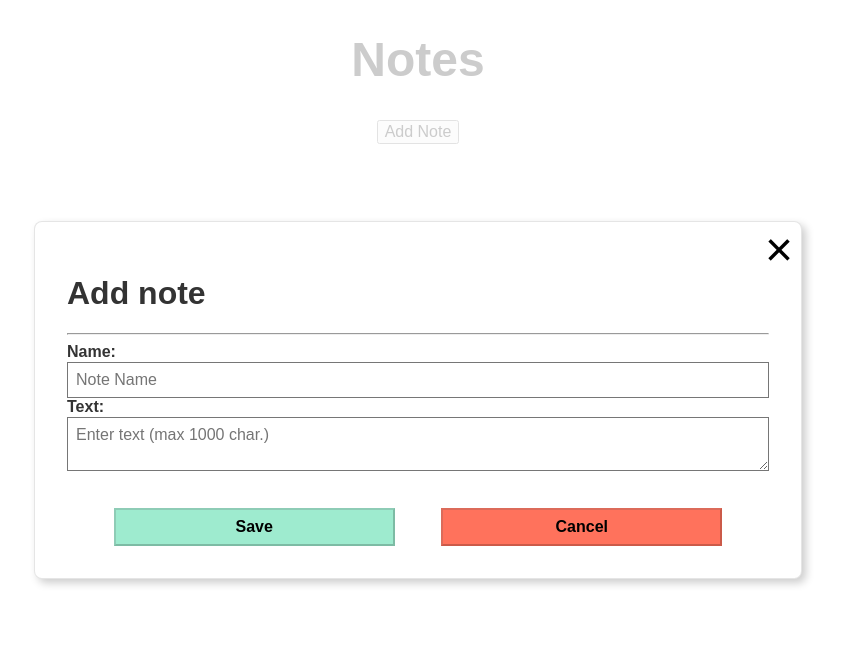
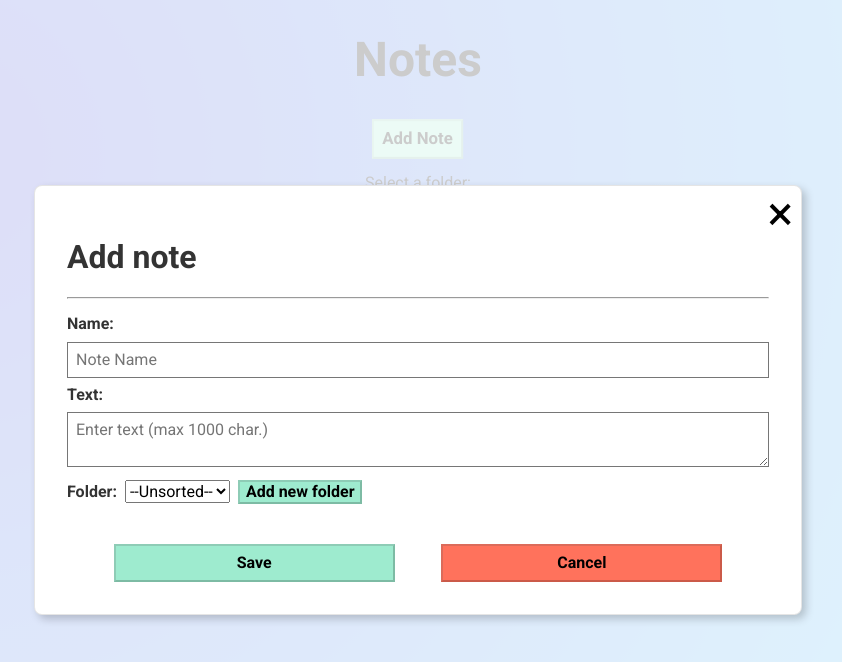
Before and after one commit to Dune24/notes-react-pwa, a React (Create React App) app: page / in a window 1280 px wide. Both pictures are taken after a click on the button "Add Note". Shown: the top 662 px of the page, without its empty margins (222-1064 px from the left). Built offline with nearby package versions, Linux system fonts and the light colour scheme.

Commit message:
NRP-12 Implement note folders

```diff
--- a/public/index.html
+++ b/public/index.html
@@ -15,6 +15,8 @@
     <meta name="viewport" content="width=device-width, initial-scale=1" />
     <meta name="Notes React App" content="Notes"/>
     <meta name="description" content="Note Progressive Web App made with React">
+    <link rel="stylesheet" href="https://fonts.googleapis.com/css?family=Roboto:300,400,500,700&display=swap"
+/>
     <title>Notes React App</title>
   </head>
   <body>
--- a/src/App.js
+++ b/src/App.js
@@ -14,6 +14,9 @@ class App extends Component {
       noteData: "",
       renderNote: true,
       notesArray: [],
+      notesFolders: ["--Unsorted--"],
+      visibleFolder: "--Unsorted--",
+      showAllFolders: true,
     };
   }
 
@@ -31,13 +34,24 @@ class App extends Component {
           id: parsedLocalStObj.id,
           name: parsedLocalStObj.name,
           data: parsedLocalStObj.data,
+          folder: parsedLocalStObj.folder,
           renderNote: true,
         });
       });
       arrayWithOldNotes.sort((a, b) => parseFloat(a.id) - parseFloat(b.id));
+
+      let oldFolders = [];
+
+      for (let note of arrayWithOldNotes) {
+        if (!this.state.notesFolders.includes(note.folder)) {
+          oldFolders.push(note.folder);
+        }
+      }
+
       this.setState({
         notesArray: arrayWithOldNotes,
         noteId: arrayWithOldNotes.length,
+        notesFolders: [...this.state.notesFolders, ...new Set(oldFolders)],
       });
     } else {
       return;
@@ -57,10 +71,16 @@ class App extends Component {
       noteId: note.id + 1,
       isModalOpen: false,
     });
+    if (!this.state.notesFolders.includes(note.folder)) {
+      this.setState({
+        notesFolders: [...this.state.notesFolders, note.folder],
+      });
+    }
     let localStObj = {
       name: note.name,
       data: note.data,
       id: note.id,
+      folder: note.folder,
     };
     localStorage.setItem(`Note ${note.id}`, JSON.stringify(localStObj));
   };
@@ -75,10 +95,16 @@ class App extends Component {
         newNotesArray.push(this.state.notesArray[i]);
       }
     }
+    if (!this.state.notesFolders.includes(noteToUpdate.folder)) {
+      this.setState({
+        notesFolders: [...this.state.notesFolders, noteToUpdate.folder],
+      });
+    }
     let localStObj = {
       name: noteToUpdate.name,
       data: noteToUpdate.data,
       id: noteToUpdate.id,
+      folder: noteToUpdate.folder,
     };
     localStorage.setItem(`Note ${noteToUpdate.id}`, JSON.stringify(localStObj));
 
@@ -100,13 +126,38 @@ class App extends Component {
     this.setState({ notesArray: newNotesArray });
   };
 
+  onFolderChange = (event) => {
+    if (event.target.value !== "--Unsorted--") {
+      this.setState({
+        visibleFolder: event.target.value,
+        showAllFolders: false,
+      });
+    } else {
+      this.setState({
+        showAllFolders: true,
+      });
+    }
+  };
+
   render() {
-    const { isModalOpen, notesArray, noteId } = this.state;
+    const {
+      isModalOpen,
+      notesArray,
+      noteId,
+      notesFolders,
+      showAllFolders,
+      visibleFolder,
+    } = this.state;
     return (
       <div className="App">
         <header className="tc">
-          <h1 className="f1">Notes</h1>
-          <button onClick={this.toggleModal}>Add Note</button>
+          <h1 className="f1 tc">Notes</h1>
+          <button
+            onClick={this.toggleModal}
+            className="b pa2 grow pointer bg-light-green b--black-20"
+          >
+            Add Note
+          </button>
         </header>
         {this.state.isModalOpen && (
           <Modal>
@@ -115,12 +166,36 @@ class App extends Component {
               NoteSave={this.onNoteSave}
               isModalOpen={isModalOpen}
               id={noteId}
+              notesFolders={notesFolders}
             />
           </Modal>
         )}
-        <div>
+        <div id="folder-container">
+          <div className="tc pt3 pb3">
+            <label htmlFor="folder-select" className="dib mb3">
+              Select a folder:
+            </label>
+            <br />
+            <select
+              name="folders"
+              id="folder-select"
+              onChange={this.onFolderChange}
+            >
+              <option value="--Unsorted--">Select folder</option>
+              {this.state.notesFolders.map((folder) => {
+                return (
+                  <option value={folder} key={folder}>
+                    {folder}
+                  </option>
+                );
+              })}
+            </select>
+          </div>
           <NoteList
             notes={notesArray}
+            notesFolders={notesFolders}
+            visibleFolder={visibleFolder}
+            showAllFolders={showAllFolders}
             onNoteDelete={this.onNoteDelete}
             onNoteUpdate={this.onNoteUpdate}
           />
--- a/src/components/NoteAdd/NoteAdd.js
+++ b/src/components/NoteAdd/NoteAdd.js
@@ -8,6 +8,8 @@ class NoteAdd extends React.Component {
       name: "",
       data: "",
       id: 0,
+      folder: "--Unsorted--",
+      newFolderEdit: false,
     };
   }
 
@@ -29,6 +31,12 @@ class NoteAdd extends React.Component {
     return largestNum;
   };
 
+  onAddNewFolder = () => {
+    this.setState({
+      newFolderEdit: true,
+    });
+  };
+
   onInputChange = (event) => {
     switch (event.target.name) {
       case "note-name":
@@ -36,6 +44,9 @@ class NoteAdd extends React.Component {
         break;
       case "note-data":
         this.setState({ data: event.target.value });
+        break;
+      case "note-folder":
+        this.setState({ folder: event.target.value });
         break;
       default:
         return;
@@ -47,6 +58,7 @@ class NoteAdd extends React.Component {
       name: this.state.name,
       data: this.state.data,
       id: this.state.id,
+      folder: this.state.folder,
       renderNote: true,
     });
     this.setState({ id: this.state.id + 1 });
@@ -56,14 +68,14 @@ class NoteAdd extends React.Component {
     const { toggleModal } = this.props;
     return (
       <div className="note-modal">
-        <article className="br3 ba bg-white b--black-10 w-100 w-75-m mw7 shadow-5 center">
+        <article className="br3 ba bg-white b--black-10 w-100 w-75-m mw7 shadow-5 center ">
           <div className="modal-close fr pr2" onClick={toggleModal}>
             &times;
           </div>
           <main className="pa4 black-80 w-100">
             <h1>Add note</h1>
             <hr />
-            <label className="mt2 fw6" htmlFor="note-name">
+            <label className="fw6 dib pt2 pb2" htmlFor="note-name">
               Name:
             </label>
             <input
@@ -75,7 +87,7 @@ class NoteAdd extends React.Component {
               minLength="4"
               maxLength="75"
             ></input>
-            <label className="mt2 fw6" htmlFor="note-data">
+            <label className="fw6 dib pt2 pb2" htmlFor="note-data">
               Text:
             </label>
             <textarea
@@ -85,6 +97,39 @@ class NoteAdd extends React.Component {
               placeholder="Enter text (max 1000 char.)"
               maxLength="1000"
             ></textarea>
+            <label className="fw6 dib pt2 pb2 pr2" htmlFor="note-folder">
+              Folder:
+            </label>
+            <select
+              name="note-folder"
+              id="note-folder"
+              onChange={this.onInputChange}
+            >
+              {this.props.notesFolders.map((folder) => {
+                return (
+                  <option value={folder} key={folder}>
+                    {folder}
+                  </option>
+                );
+              })}
+            </select>
+            <button
+              className="b grow ma2 bg-light-green b--black-20"
+              onClick={this.onAddNewFolder}
+            >
+              Add new folder
+            </button>
+            {this.state.newFolderEdit && (
+              <input
+                onChange={this.onInputChange}
+                type="text"
+                name="note-folder"
+                className="pa2 ba w-100"
+                placeholder="Folder Name"
+                minLength="3"
+                maxLength="30"
+              ></input>
+            )}
             <div
               className="mt4 flex"
               style={{ justifyContent: "space-evenly" }}
--- a/src/components/NoteCard.js
+++ b/src/components/NoteCard.js
@@ -9,6 +9,8 @@ class NoteCard extends React.Component {
       name: "",
       data: "",
       id: 0,
+      folder: "--Unsorted--",
+      newFolderEdit: false,
     };
   }
 
@@ -17,6 +19,7 @@ class NoteCard extends React.Component {
       name: this.props.name,
       data: this.props.data,
       id: this.props.id,
+      folder: this.props.folder,
     });
   }
 
@@ -29,9 +32,10 @@ class NoteCard extends React.Component {
       name: this.state.name,
       data: this.state.data,
       id: this.state.id,
+      folder: this.state.folder,
       renderNote: true,
     });
-    this.setState({ editMode: false });
+    this.setState({ editMode: false, newFolderEdit: false });
   };
 
   toggleEdit = () => {
@@ -39,6 +43,12 @@ class NoteCard extends React.Component {
       ...state,
       editMode: !state.editMode,
     }));
+  };
+
+  onAddNewFolder = () => {
+    this.setState({
+      newFolderEdit: true,
+    });
   };
 
   onInputChange = (event) => {
@@ -49,6 +59,9 @@ class NoteCard extends React.Component {
       case "note-data":
         this.setState({ data: event.target.value });
         break;
+      case "note-folder":
+        this.setState({ folder: event.target.value });
+        break;
       default:
         return;
     }
@@ -56,17 +69,17 @@ class NoteCard extends React.Component {
 
   render() {
     return (
-      <div className="bg-light-green br3 pa3 w5 ma4 bw2 dib shadow-5">
+      <div className="bg-light-green br3 pa3 ma3 mw5 w-50 shadow-5">
         {!this.state.editMode ? (
           <>
-            <div className="fr f2" onClick={this.deleteNote}>
+            <div className="fr f2 pointer" onClick={this.deleteNote}>
               &times;
             </div>
-            <div className="fl f3 mt1" onClick={this.toggleEdit}>
+            <div className="fl f3 mt1 pointer" onClick={this.toggleEdit}>
               &#x270E;
             </div>
             <h2
-              className="tc"
+              className="tc bb pb2"
               style={{
                 wordWrap: "break-word",
                 whiteSpace: "pre-wrap",
@@ -87,7 +100,7 @@ class NoteCard extends React.Component {
           </>
         ) : (
           <div>
-            <label className="mt2 fw6" htmlFor="note-name">
+            <label className="dib mt2 fw6 dib pb2" htmlFor="note-name">
               Name:
             </label>
             <input
@@ -100,7 +113,7 @@ class NoteCard extends React.Component {
               maxLength="75"
               value={this.state.name}
             ></input>
-            <label className="mt2 fw6" htmlFor="note-data">
+            <label className="mt2 fw6 dib pb2" htmlFor="note-data">
               Text:
             </label>
             <textarea
@@ -111,12 +124,46 @@ class NoteCard extends React.Component {
               maxLength="1000"
               value={this.state.data}
             ></textarea>
+            <label className="fw6 dib pt2 pb2 pr2" htmlFor="note-folder">
+              Folder:
+            </label>
+            <select
+              name="note-folder"
+              id="note-folder"
+              onChange={this.onInputChange}
+            >
+              <option value="--Unsorted--">Select folder</option>
+              {this.props.notesFolders.map((folder) => {
+                return (
+                  <option value={folder} key={folder}>
+                    {folder}
+                  </option>
+                );
+              })}
+            </select>
+            <button
+              className="b grow b--black-20 flex center mt2 mb2"
+              onClick={this.onAddNewFolder}
+            >
+              Add new folder
+            </button>
+            {this.state.newFolderEdit && (
+              <input
+                onChange={this.onInputChange}
+                type="text"
+                name="note-folder"
+                className="pa2 ba w-100"
+                placeholder="Folder Name"
+                minLength="3"
+                maxLength="25"
+              ></input>
+            )}
             <div
               className="mt4 flex"
               style={{ justifyContent: "space-evenly" }}
             >
               <button
-                className="b pa2 grow pointer hover-white w-40 bg-light-green b--black-20"
+                className="b pa2 grow pointer hover-white w-40 bg-green b--black-20"
                 onClick={this.updateNote}
               >
                 Save
--- a/src/index.css
+++ b/src/index.css
@@ -1,5 +1,13 @@
 body {
+  height: 100%;
   margin: 0;
   padding: 0;
-  font-family: sans-serif;
+  font-family: Roboto, sans-serif;
+  background-image: radial-gradient(
+    circle farthest-corner at 12.3% 19.3%,
+    rgba(85, 88, 218, 1) 0%,
+    rgba(95, 209, 249, 1) 100.2%
+  );
+  background-repeat: no-repeat;
+  background-attachment: fixed;
 }
```
Also changed, not shown: src/components/NoteList.js (+10 -1 lines).
